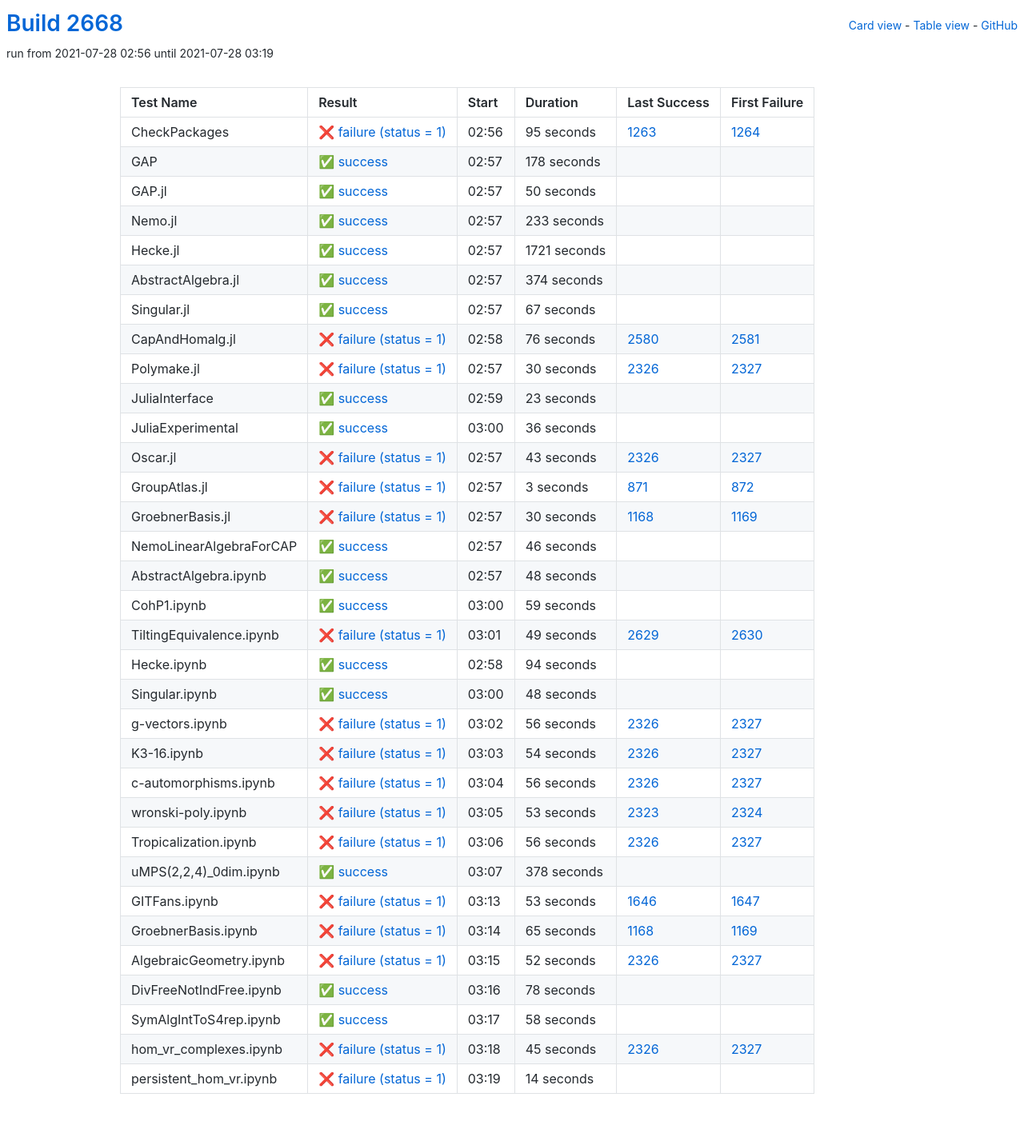
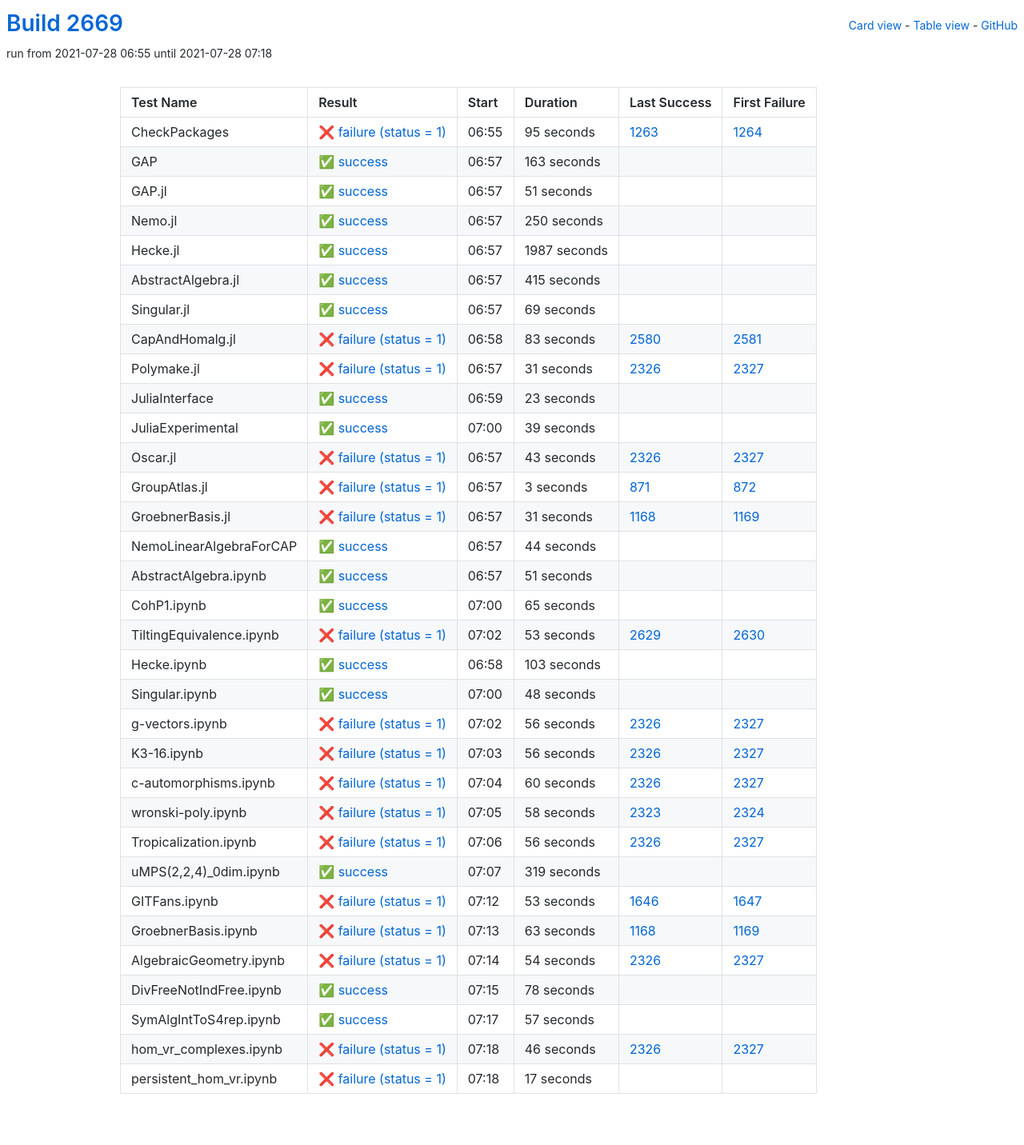
Before and after one commit to oscar-system/oscar-ci-status-stable, a Jekyll site: the page built from table.html, in a window 1280 px wide. Shown: the whole page at 80% size. Built offline with Jekyll 4.4.1, drawn with Linux system fonts in a browser that asks for light colours.

Commit message:
Build #2669

```diff
--- a/_data/ci.yml
+++ b/_data/ci.yml
@@ -1,6 +1,6 @@
 ---
-build: 2668
-build_url: https://oscarci.mathematik.uni-kl.de/job/oscar-stable/2668/
+build: 2669
+build_url: https://oscarci.mathematik.uni-kl.de/job/oscar-stable/2669/
 job: oscar-stable
 organization: oscar-system
 repo: oscar-ci-status-stable
@@ -8,8 +8,8 @@ repourl: https://github.com/oscar-system/oscar-ci-status-stable
 tests:
 - name: CheckPackages
   id: checkpackages
-  log: https://oscarci.mathematik.uni-kl.de/job/oscar-stable/2668/artifact/logs/build-2668/CheckPackages.log
-  start: 2021-07-28 02:56
+  log: https://oscarci.mathematik.uni-kl.de/job/oscar-stable/2669/artifact/logs/build-2669/CheckPackages.log
+  start: 2021-07-28 06:55
   success: false
   exitcode: 1
   status: failure
@@ -20,104 +20,104 @@ tests:
   first_failure_url: https://oscarci.mathematik.uni-kl.de/job/oscar-stable/1264/
 - name: GAP
   id: gap
-  log: https://oscarci.mathematik.uni-kl.de/job/oscar-stable/2668/artifact/logs/build-2668/GAP.log
-  start: 2021-07-28 02:57
+  log: https://oscarci.mathematik.uni-kl.de/job/oscar-stable/2669/artifact/logs/build-2669/GAP.log
+  start: 2021-07-28 06:57
   success: true
   exitcode: 0
   status: success
-  duration: 178
+  duration: 163
   last_success: false
   last_success_url:
   first_failure: false
   first_failure_url:
 - name: GAP.jl
   id: gap-jl
-  log: https://oscarci.mathematik.uni-kl.de/job/oscar-stable/2668/artifact/logs/build-2668/GAP.jl.log
-  start: 2021-07-28 02:57
+  log: https://oscarci.mathematik.uni-kl.de/job/oscar-stable/2669/artifact/logs/build-2669/GAP.jl.log
+  start: 2021-07-28 06:57
   success: true
   exitcode: 0
   status: success
-  duration: 50
+  duration: 51
   last_success: false
   last_success_url:
   first_failure: false
   first_failure_url:
 - name: Nemo.jl
   id: nemo-jl
-  log: https://oscarci.mathematik.uni-kl.de/job/oscar-stable/2668/artifact/logs/build-2668/Nemo.jl.log
-  start: 2021-07-28 02:57
+  log: https://oscarci.mathematik.uni-kl.de/job/oscar-stable/2669/artifact/logs/build-2669/Nemo.jl.log
+  start: 2021-07-28 06:57
   success: true
   exitcode: 0
   status: success
-  duration: 233
+  duration: 250
   last_success: false
   last_success_url:
   first_failure: false
   first_failure_url:
 - name: Hecke.jl
   id: hecke-jl
-  log: https://oscarci.mathematik.uni-kl.de/job/oscar-stable/2668/artifact/logs/build-2668/Hecke.jl.log
-  start: 2021-07-28 02:57
+  log: https://oscarci.mathematik.uni-kl.de/job/oscar-stable/2669/artifact/logs/build-2669/Hecke.jl.log
+  start: 2021-07-28 06:57
   success: true
   exitcode: 0
   status: success
-  duration: 1721
+  duration: 1987
   last_success: false
   last_success_url:
   first_failure: false
   first_failure_url:
 - name: AbstractAlgebra.jl
   id: abstractalgebra-jl
-  log: https://oscarci.mathematik.uni-kl.de/job/oscar-stable/2668/artifact/logs/build-2668/AbstractAlgebra.jl.log
-  start: 2021-07-28 02:57
+  log: https://oscarci.mathematik.uni-kl.de/job/oscar-stable/2669/artifact/logs/build-2669/AbstractAlgebra.jl.log
+  start: 2021-07-28 06:57
   success: true
   exitcode: 0
   status: success
-  duration: 374
+  duration: 415
   last_success: false
   last_success_url:
   first_failure: false
   first_failure_url:
 - name: Singular.jl
   id: singular-jl
-  log: https://oscarci.mathematik.uni-kl.de/job/oscar-stable/2668/artifact/logs/build-2668/Singular.jl.log
-  start: 2021-07-28 02:57
+  log: https://oscarci.mathematik.uni-kl.de/job/oscar-stable/2669/artifact/logs/build-2669/Singular.jl.log
+  start: 2021-07-28 06:57
   success: true
   exitcode: 0
   status: success
-  duration: 67
+  duration: 69
   last_success: false
   last_success_url:
   first_failure: false
   first_failure_url:
 - name: CapAndHomalg.jl
   id: capandhomalg-jl
-  log: https://oscarci.mathematik.uni-kl.de/job/oscar-stable/2668/artifact/logs/build-2668/CapAndHomalg.jl.log
-  start: 2021-07-28 02:58
+  log: https://oscarci.mathematik.uni-kl.de/job/oscar-stable/2669/artifact/logs/build-2669/CapAndHomalg.jl.log
+  start: 2021-07-28 06:58
   success: false
   exitcode: 1
   status: failure
-  duration: 76
+  duration: 83
   last_success: 2580
   last_success_url: https://oscarci.mathematik.uni-kl.de/job/oscar-stable/2580/
   first_failure: 2581
   first_failure_url: https://oscarci.mathematik.uni-kl.de/job/oscar-stable/2581/
 - name: Polymake.jl
   id: polymake-jl
-  log: https://oscarci.mathematik.uni-kl.de/job/oscar-stable/2668/artifact/logs/build-2668/Polymake.jl.log
-  start: 2021-07-28 02:57
+  log: https://oscarci.mathematik.uni-kl.de/job/oscar-stable/2669/artifact/logs/build-2669/Polymake.jl.log
+  start: 2021-07-28 06:57
   success: false
   exitcode: 1
   status: failure
-  duration: 30
+  duration: 31
   last_success: 2326
   last_success_url: https://oscarci.mathematik.uni-kl.de/job/oscar-stable/2326/
   first_failure: 2327
   first_failure_url: https://oscarci.mathematik.uni-kl.de/job/oscar-stable/2327/
 - name: JuliaInterface
   id: juliainterface
-  log: https://oscarci.mathematik.uni-kl.de/job/oscar-stable/2668/artifact/logs/build-2668/JuliaInterface.log
-  start: 2021-07-28 02:59
+  log: https://oscarci.mathematik.uni-kl.de/job/oscar-stable/2669/artifact/logs/build-2669/JuliaInterface.log
+  start: 2021-07-28 06:59
   success: true
   exitcode: 0
   status: success
@@ -128,20 +128,20 @@ tests:
   first_failure_url:
 - name: JuliaExperimental
   id: juliaexperimental
-  log: https://oscarci.mathematik.uni-kl.de/job/oscar-stable/2668/artifact/logs/build-2668/JuliaExperimental.log
-  start: 2021-07-28 03:00
+  log: https://oscarci.mathematik.uni-kl.de/job/oscar-stable/2669/artifact/logs/build-2669/JuliaExperimental.log
+  start: 2021-07-28 07:00
   success: true
   exitcode: 0
   status: success
-  duration: 36
+  duration: 39
   last_success: false
   last_success_url:
   first_failure: false
   first_failure_url:
 - name: Oscar.jl
   id: oscar-jl
-  log: https://oscarci.mathematik.uni-kl.de/job/oscar-stable/2668/artifact/logs/build-2668/Oscar.jl.log
-  start: 2021-07-28 02:57
+  log: https://oscarci.mathematik.uni-kl.de/job/oscar-stable/2669/artifact/logs/build-2669/Oscar.jl.log
+  start: 2021-07-28 06:57
   success: false
   exitcode: 1
   status: failure
@@ -152,8 +152,8 @@ tests:
   first_failure_url: https://oscarci.mathematik.uni-kl.de/job/oscar-stable/2327/
 - name: GroupAtlas.jl
   id: groupatlas-jl
-  log: https://oscarci.mathematik.uni-kl.de/job/oscar-stable/2668/artifact/logs/build-2668/GroupAtlas.jl.log
-  start: 2021-07-28 02:57
+  log: https://oscarci.mathematik.uni-kl.de/job/oscar-stable/2669/artifact/logs/build-2669/GroupAtlas.jl.log
+  start: 2021-07-28 06:57
   success: false
   exitcode: 1
   status: failure
@@ -164,80 +164,80 @@ tests:
   first_failure_url: https://oscarci.mathematik.uni-kl.de/job/oscar-stable/872/
 - name: GroebnerBasis.jl
   id: groebnerbasis-jl
-  log: https://oscarci.mathematik.uni-kl.de/job/oscar-stable/2668/artifact/logs/build-2668/GroebnerBasis.jl.log
-  start: 2021-07-28 02:57
+  log: https://oscarci.mathematik.uni-kl.de/job/oscar-stable/2669/artifact/logs/build-2669/GroebnerBasis.jl.log
+  start: 2021-07-28 06:57
   success: false
   exitcode: 1
   status: failure
-  duration: 30
+  duration: 31
   last_success: 1168
   last_success_url: https://oscarci.mathematik.uni-kl.de/job/oscar-stable/1168/
   first_failure: 1169
   first_failure_url: https://oscarci.mathematik.uni-kl.de/job/oscar-stable/1169/
 - name: NemoLinearAlgebraForCAP
   id: nemolinearalgebraforcap
-  log: https://oscarci.mathematik.uni-kl.de/job/oscar-stable/2668/artifact/logs/build-2668/NemoLinearAlgebraForCAP.log
-  start: 2021-07-28 02:57
+  log: https://oscarci.mathematik.uni-kl.de/job/oscar-stable/2669/artifact/logs/build-2669/NemoLinearAlgebraForCAP.log
+  start: 2021-07-28 06:57
   success: true
   exitcode: 0
   status: success
-  duration: 46
+  duration: 44
   last_success: false
   last_success_url:
   first_failure: false
   first_failure_url:
 - name: AbstractAlgebra.ipynb
   id: abstractalgebra-ipynb
-  log: https://oscarci.mathematik.uni-kl.de/job/oscar-stable/2668/artifact/logs/build-2668/AbstractAlgebra.ipynb.log
-  start: 2021-07-28 02:57
+  log: https://oscarci.mathematik.uni-kl.de/job/oscar-stable/2669/artifact/logs/build-2669/AbstractAlgebra.ipynb.log
+  start: 2021-07-28 06:57
   success: true
   exitcode: 0
   status: success
-  duration: 48
+  duration: 51
   last_success: false
   last_success_url:
   first_failure: false
   first_failure_url:
 - name: CohP1.ipynb
   id: cohp1-ipynb
-  log: https://oscarci.mathematik.uni-kl.de/job/oscar-stable/2668/artifact/logs/build-2668/CohP1.ipynb.log
-  start: 2021-07-28 03:00
+  log: https://oscarci.mathematik.uni-kl.de/job/oscar-stable/2669/artifact/logs/build-2669/CohP1.ipynb.log
+  start: 2021-07-28 07:00
   success: true
   exitcode: 0
   status: success
-  duration: 59
+  duration: 65
   last_success: false
   last_success_url:
   first_failure: false
   first_failure_url:
 - name: TiltingEquivalence.ipynb
   id: tiltingequivalence-ipynb
-  log: https://oscarci.mathematik.uni-kl.de/job/oscar-stable/2668/artifact/logs/build-2668/TiltingEquivalence.ipynb.log
-  start: 2021-07-28 03:01
+  log: https://oscarci.mathematik.uni-kl.de/job/oscar-stable/2669/artifact/logs/build-2669/TiltingEquivalence.ipynb.log
+  start: 2021-07-28 07:02
   success: false
   exitcode: 1
   status: failure
-  duration: 49
+  duration: 53
   last_success: 2629
   last_success_url: https://oscarci.mathematik.uni-kl.de/job/oscar-stable/2629/
   first_failure: 2630
   first_failure_url: https://oscarci.mathematik.uni-kl.de/job/oscar-stable/2630/
 - name: Hecke.ipynb
   id: hecke-ipynb
-  log: https://oscarci.mathematik.uni-kl.de/job/oscar-stable/2668/artifact/logs/build-2668/Hecke.ipynb.log
-  start: 2021-07-28 02:58
+  log: https://oscarci.mathematik.uni-kl.de/job/oscar-stable/2669/artifact/logs/build-2669/Hecke.ipynb.log
+  start: 2021-07-28 06:58
   success: true
   exitcode: 0
   status: success
-  duration: 94
+  duration: 103
   last_success: false
   last_success_url:
   first_failure: false
   first_failure_url:
 - name: Singular.ipynb
   id: singular-ipynb
-  log: https://oscarci.mathematik.uni-kl.de/job/oscar-stable/2668/artifact/logs/build-2668/Singular.ipynb.log
-  start: 2021-07-28 03:00
+  log: https://oscarci.mathematik.uni-kl.de/job/oscar-stable/2669/artifact/logs/build-2669/Singular.ipynb.log
+  start: 2021-07-28 07:00
   success: true
   exitcode: 0
   status: success
@@ -248,8 +248,8 @@ tests:
   first_failure_url:
 - name: g-vectors.ipynb
   id: g-vectors-ipynb
-  log: https://oscarci.mathematik.uni-kl.de/job/oscar-stable/2668/artifact/logs/build-2668/g-vectors.ipynb.log
-  start: 2021-07-28 03:02
+  log: https://oscarci.mathematik.uni-kl.de/job/oscar-stable/2669/artifact/logs/build-2669/g-vectors.ipynb.log
+  start: 2021-07-28 07:02
   success: false
   exitcode: 1
   status: failure
@@ -260,20 +260,8 @@ tests:
   first_failure_url: https://oscarci.mathematik.uni-kl.de/job/oscar-stable/2327/
 - name: K3-16.ipynb
   id: k3-16-ipynb
-  log: https://oscarci.mathematik.uni-kl.de/job/oscar-stable/2668/artifact/logs/build-2668/K3-16.ipynb.log
-  start: 2021-07-28 03:03
-  success: false
-  exitcode: 1
-  status: failure
-  duration: 54
-  last_success: 2326
-  last_success_url: https://oscarci.mathematik.uni-kl.de/job/oscar-stable/2326/
-  first_failure: 2327
-  first_failure_url: https://oscarci.mathematik.uni-kl.de/job/oscar-stable/2327/
-- name: c-automorphisms.ipynb
-  id: c-automorphisms-ipynb
-  log: https://oscarci.mathematik.uni-kl.de/job/oscar-stable/2668/artifact/logs/build-2668/c-automorphisms.ipynb.log
-  start: 2021-07-28 03:04
+  log: https://oscarci.mathematik.uni-kl.de/job/oscar-stable/2669/artifact/logs/build-2669/K3-16.ipynb.log
+  start: 2021-07-28 07:03
   success: false
   exitcode: 1
   status: failure
@@ -282,22 +270,34 @@ tests:
   last_success_url: https://oscarci.mathematik.uni-kl.de/job/oscar-stable/2326/
   first_failure: 2327
   first_failure_url: https://oscarci.mathematik.uni-kl.de/job/oscar-stable/2327/
-- name: wronski-poly.ipynb
-  id: wronski-poly-ipynb
-  log: https://oscarci.mathematik.uni-kl.de/job/oscar-stable/2668/artifact/logs/build-2668/wronski-poly.ipynb.log
-  start: 2021-07-28 03:05
+- name: c-automorphisms.ipynb
+  id: c-automorphisms-ipynb
+  log: https://oscarci.mathematik.uni-kl.de/job/oscar-stable/2669/artifact/logs/build-2669/c-automorphisms.ipynb.log
+  start: 2021-07-28 07:04
   success: false
   exitcode: 1
   status: failure
-  duration: 53
+  duration: 60
+  last_success: 2326
+  last_success_url: https://oscarci.mathematik.uni-kl.de/job/oscar-stable/2326/
+  first_failure: 2327
+  first_failure_url: https://oscarci.mathematik.uni-kl.de/job/oscar-stable/2327/
+- name: wronski-poly.ipynb
+  id: wronski-poly-ipynb
+  log: https://oscarci.mathematik.uni-kl.de/job/oscar-stable/2669/artifact/logs/build-2669/wronski-poly.ipynb.log
+  start: 2021-07-28 07:05
+  success: false
+  exitcode: 1
+  status: failure
+  duration: 58
   last_success: 2323
   last_success_url: https://oscarci.mathematik.uni-kl.de/job/oscar-stable/2323/
   first_failure: 2324
   first_failure_url: https://oscarci.mathematik.uni-kl.de/job/oscar-stable/2324/
 - name: Tropicalization.ipynb
   id: tropicalization-ipynb
-  log: https://oscarci.mathematik.uni-kl.de/job/oscar-stable/2668/artifact/logs/build-2668/Tropicalization.ipynb.log
-  start: 2021-07-28 03:06
+  log: https://oscarci.mathematik.uni-kl.de/job/oscar-stable/2669/artifact/logs/build-2669/Tropicalization.ipynb.log
+  start: 2021-07-28 07:06
   success: false
   exitcode: 1
   status: failure
@@ -308,20 +308,20 @@ tests:
   first_failure_url: https://oscarci.mathematik.uni-kl.de/job/oscar-stable/2327/
 - name: uMPS(2,2,4)_0dim.ipynb
   id: umps-2-2-4-0dim-ipynb
-  log: https://oscarci.mathematik.uni-kl.de/job/oscar-stable/2668/artifact/logs/build-2668/uMPS-2-2-4-_0dim.ipynb.log
-  start: 2021-07-28 03:07
+  log: https://oscarci.mathematik.uni-kl.de/job/oscar-stable/2669/artifact/logs/build-2669/uMPS-2-2-4-_0dim.ipynb.log
+  start: 2021-07-28 07:07
   success: true
   exitcode: 0
   status: success
-  duration: 378
+  duration: 319
   last_success: false
   last_success_url:
   first_failure: false
   first_failure_url:
 - name: GITFans.ipynb
   id: gitfans-ipynb
-  log: https://oscarci.mathematik.uni-kl.de/job/oscar-stable/2668/artifact/logs/build-2668/GITFans.ipynb.log
-  start: 2021-07-28 03:13
+  log: https://oscarci.mathematik.uni-kl.de/job/oscar-stable/2669/artifact/logs/build-2669/GITFans.ipynb.log
+  start: 2021-07-28 07:12
   success: false
   exitcode: 1
   status: failure
@@ -332,32 +332,32 @@ tests:
   first_failure_url: https://oscarci.mathematik.uni-kl.de/job/oscar-stable/1647/
 - name: GroebnerBasis.ipynb
   id: groebnerbasis-ipynb
-  log: https://oscarci.mathematik.uni-kl.de/job/oscar-stable/2668/artifact/logs/build-2668/GroebnerBasis.ipynb.log
-  start: 2021-07-28 03:14
+  log: https://oscarci.mathematik.uni-kl.de/job/oscar-stable/2669/artifact/logs/build-2669/GroebnerBasis.ipynb.log
+  start: 2021-07-28 07:13
   success: false
   exitcode: 1
   status: failure
-  duration: 65
+  duration: 63
   last_success: 1168
   last_success_url: https://oscarci.mathematik.uni-kl.de/job/oscar-stable/1168/
   first_failure: 1169
   first_failure_url: https://oscarci.mathematik.uni-kl.de/job/oscar-stable/1169/
 - name: AlgebraicGeometry.ipynb
   id: algebraicgeometry-ipynb
-  log: https://oscarci.mathematik.uni-kl.de/job/oscar-stable/2668/artifact/logs/build-2668/AlgebraicGeometry.ipynb.log
-  start: 2021-07-28 03:15
+  log: https://oscarci.mathematik.uni-kl.de/job/oscar-stable/2669/artifact/logs/build-2669/AlgebraicGeometry.ipynb.log
+  start: 2021-07-28 07:14
   success: false
   exitcode: 1
   status: failure
-  duration: 52
+  duration: 54
   last_success: 2326
   last_success_url: https://oscarci.mathematik.uni-kl.de/job/oscar-stable/2326/
   first_failure: 2327
   first_failure_url: https://oscarci.mathematik.uni-kl.de/job/oscar-stable/2327/
 - name: DivFreeNotIndFree.ipynb
   id: divfreenotindfree-ipynb
-  log: https://oscarci.mathematik.uni-kl.de/job/oscar-stable/2668/artifact/logs/build-2668/DivFreeNotIndFree.ipynb.log
-  start: 2021-07-28 03:16
+  log: https://oscarci.mathematik.uni-kl.de/job/oscar-stable/2669/artifact/logs/build-2669/DivFreeNotIndFree.ipynb.log
+  start: 2021-07-28 07:15
   success: true
   exitcode: 0
   status: success
@@ -368,36 +368,36 @@ tests:
   first_failure_url:
 - name: SymAlgIntToS4rep.ipynb
   id: symalginttos4rep-ipynb
-  log: https://oscarci.mathematik.uni-kl.de/job/oscar-stable/2668/artifact/logs/build-2668/SymAlgIntToS4rep.ipynb.log
-  start: 2021-07-28 03:17
+  log: https://oscarci.mathematik.uni-kl.de/job/oscar-stable/2669/artifact/logs/build-2669/SymAlgIntToS4rep.ipynb.log
+  start: 2021-07-28 07:17
   success: true
   exitcode: 0
   status: success
-  duration: 58
+  duration: 57
   last_success: false
   last_success_url:
   first_failure: false
   first_failure_url:
 - name: hom_vr_complexes.ipynb
   id: hom-vr-complexes-ipynb
-  log: https://oscarci.mathematik.uni-kl.de/job/oscar-stable/2668/artifact/logs/build-2668/hom_vr_complexes.ipynb.log
-  start: 2021-07-28 03:18
+  log: https://oscarci.mathematik.uni-kl.de/job/oscar-stable/2669/artifact/logs/build-2669/hom_vr_complexes.ipynb.log
+  start: 2021-07-28 07:18
   success: false
   exitcode: 1
   status: failure
-  duration: 45
+  duration: 46
   last_success: 2326
   last_success_url: https://oscarci.mathematik.uni-kl.de/job/oscar-stable/2326/
   first_failure: 2327
   first_failure_url: https://oscarci.mathematik.uni-kl.de/job/oscar-stable/2327/
 - name: persistent_hom_vr.ipynb
   id: persistent-hom-vr-ipynb
-  log: https://oscarci.mathematik.uni-kl.de/job/oscar-stable/2668/artifact/logs/build-2668/persistent_hom_vr.ipynb.log
-  start: 2021-07-28 03:19
+  log: https://oscarci.mathematik.uni-kl.de/job/oscar-stable/2669/artifact/logs/build-2669/persistent_hom_vr.ipynb.log
+  start: 2021-07-28 07:18
   success: false
   exitcode: 1
   status: failure
-  duration: 14
+  duration: 17
   last_success: false
   last_success_url:
   first_failure: false
```
Also changed, not shown: README.md.
